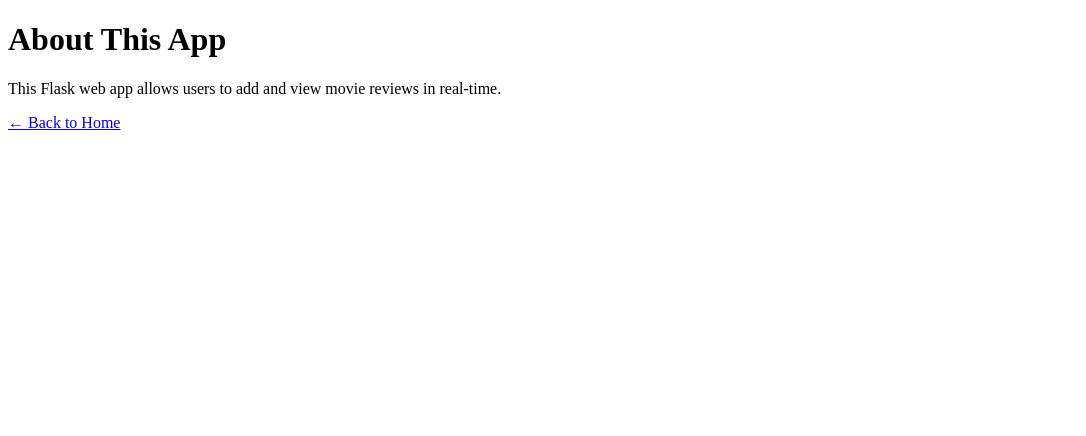
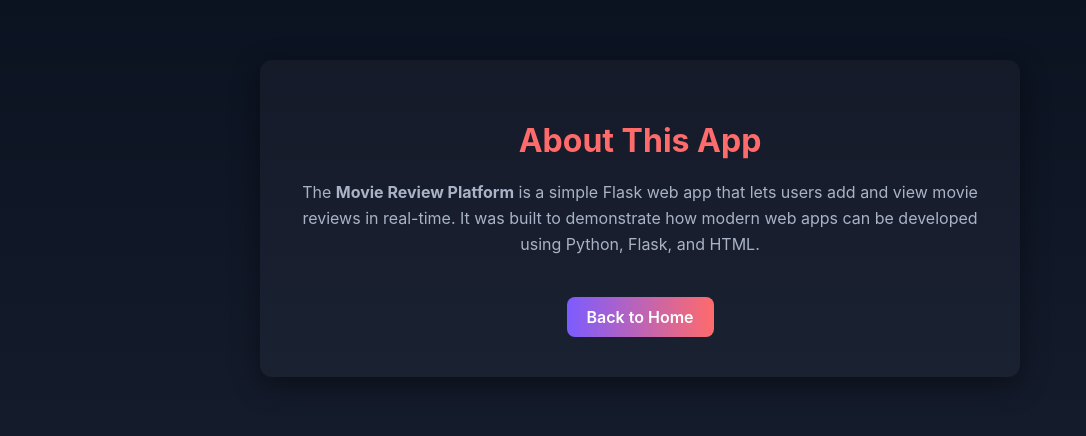
Before and after one commit to MekalaKaveri18/Movie-Reviev-Devops, a Flask app: page /about in a window 1280 px wide. Shown: the top 436 px of the page, without its empty margins (0-1086 px from the left). Run offline with Flask 3, Linux system fonts and the light colour scheme.

Commit message:
Update about.html

```diff
--- a/templates/about.html
+++ b/templates/about.html
@@ -1,11 +1,65 @@
 <!DOCTYPE html>
-<html>
+<html lang="en">
 <head>
-    <title>About - Movie Review Platform</title>
+  <meta charset="UTF-8">
+  <title>About - Movie Review Platform</title>
+  <style>
+    body {
+      margin: 0;
+      font-family: 'Inter', sans-serif;
+      background: linear-gradient(180deg, #0b1220, #141b2b);
+      color: #e8edf5;
+      padding: 60px 20px;
+    }
+
+    .container {
+      max-width: 700px;
+      margin: 0 auto;
+      background: rgba(255,255,255,0.03);
+      padding: 40px 30px;
+      border-radius: 12px;
+      box-shadow: 0 8px 28px rgba(0,0,0,0.4);
+      text-align: center;
+    }
+
+    h1 {
+      color: #ff6b6b;
+      margin-bottom: 20px;
+    }
+
+    p {
+      color: #a9b3c7;
+      font-size: 16px;
+      line-height: 1.6;
+    }
+
+    a {
+      display: inline-block;
+      margin-top: 24px;
+      background: linear-gradient(90deg, #7c5cff, #ff6b6b);
+      color: white;
+      text-decoration: none;
+      padding: 10px 20px;
+      border-radius: 8px;
+      font-weight: 600;
+      transition: transform 0.15s ease, box-shadow 0.15s ease;
+    }
+
+    a:hover {
+      transform: translateY(-2px);
+      box-shadow: 0 6px 20px rgba(124,92,255,0.4);
+    }
+  </style>
 </head>
+
 <body>
+  <div class="container">
     <h1>About This App</h1>
-    <p>This Flask web app allows users to add and view movie reviews in real-time.</p>
-    <a href="/">← Back to Home</a>
+    <p>
+      The <strong>Movie Review Platform</strong> is a simple Flask web app that lets users add and view movie reviews in real-time.
+      It was built to demonstrate how modern web apps can be developed using Python, Flask, and HTML.
+    </p>
+    <a href="/">Back to Home</a>
+  </div>
 </body>
 </html>
```
